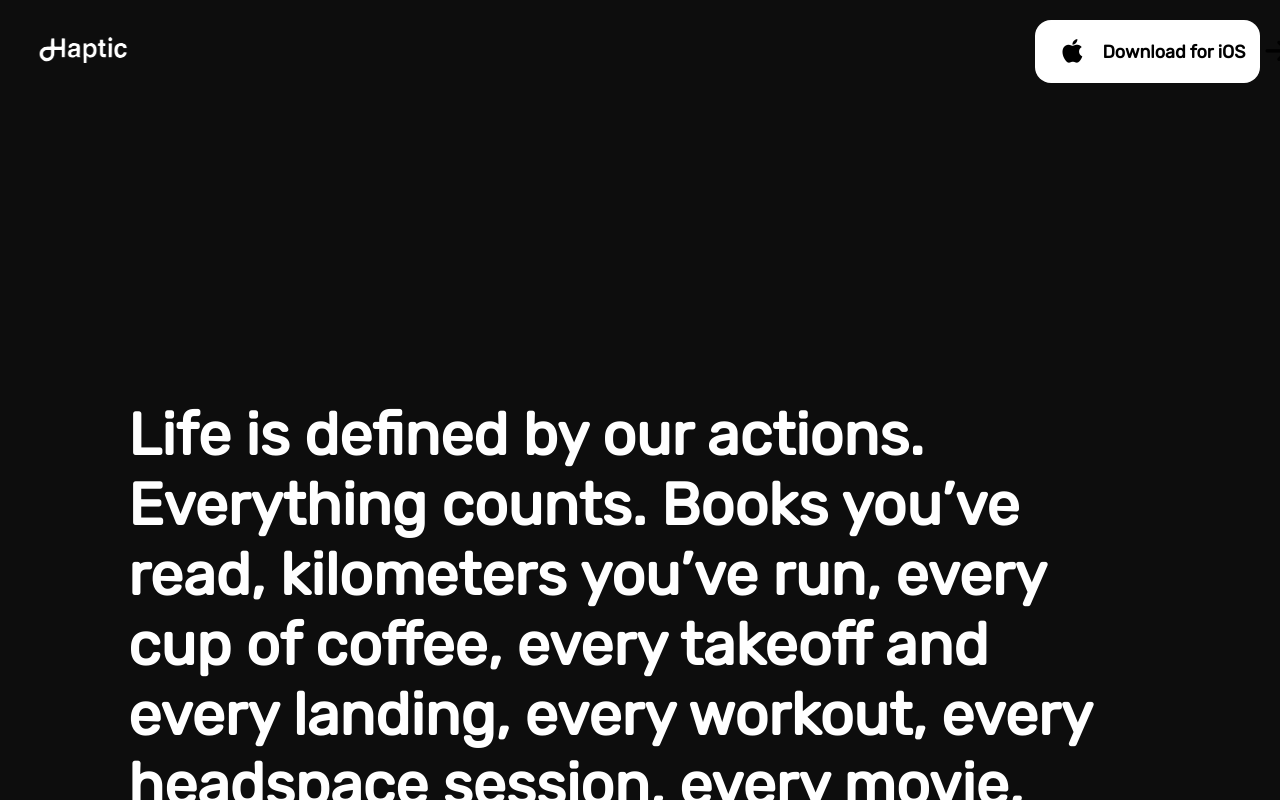
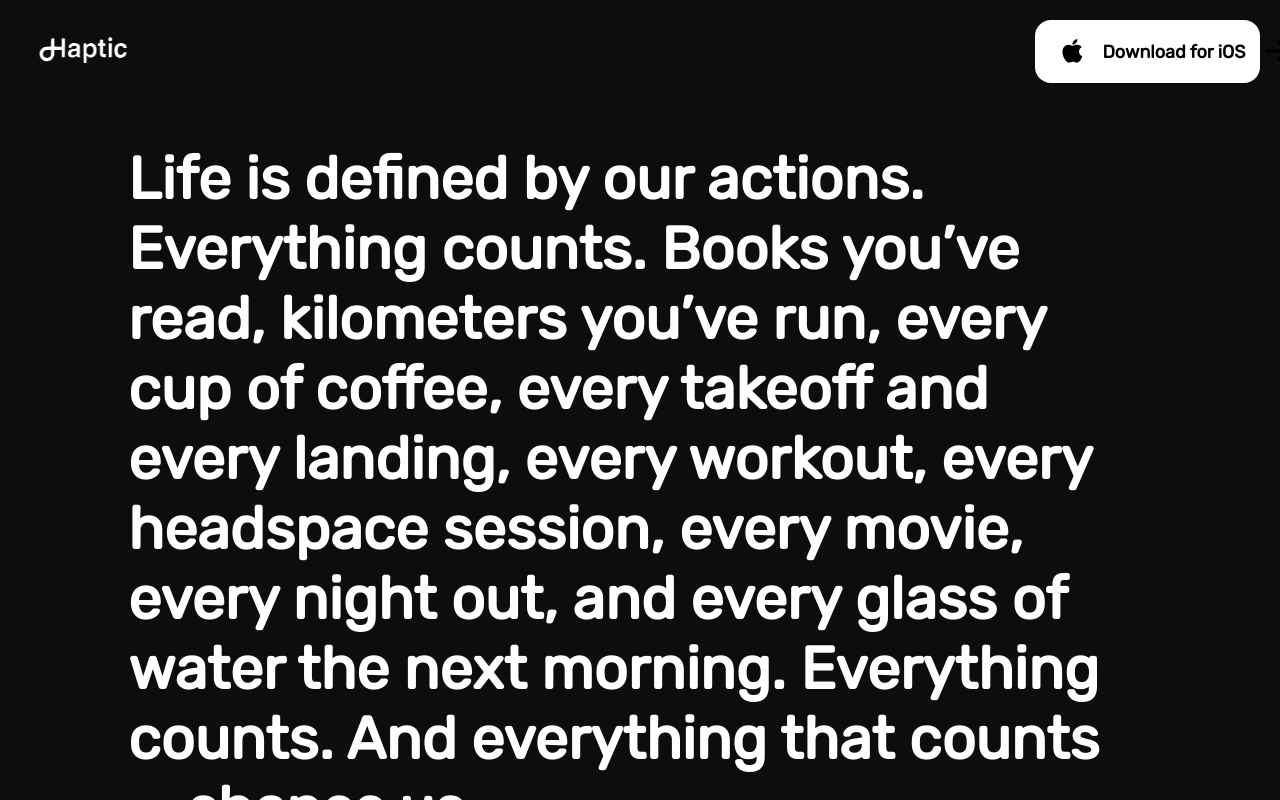
Before and after one commit to Niharikagithubrit/Haptic, a React (Create React App) app: page / in a window 1280 px wide. Shown: the top 800 px of the page. Built offline with nearby package versions, Linux system fonts and the light colour scheme.

Commit message:
Update Home.css

```diff
--- a/src/Home.css
+++ b/src/Home.css
@@ -67,13 +67,13 @@ span.ios-text {
     left: -25px;
 }
 .main-section-parent {
+    height: -webkit-min-content;
     height: min-content;
+    margin: auto;
     max-width: 1080px;
     overflow: hidden;
-    padding: 0;
+    padding: 144px 0 80px;
     width: 80%;
-    margin: auto;
-    padding: 400px 0 80px;
 }
 h1 {
     font-size: 59px;
```
